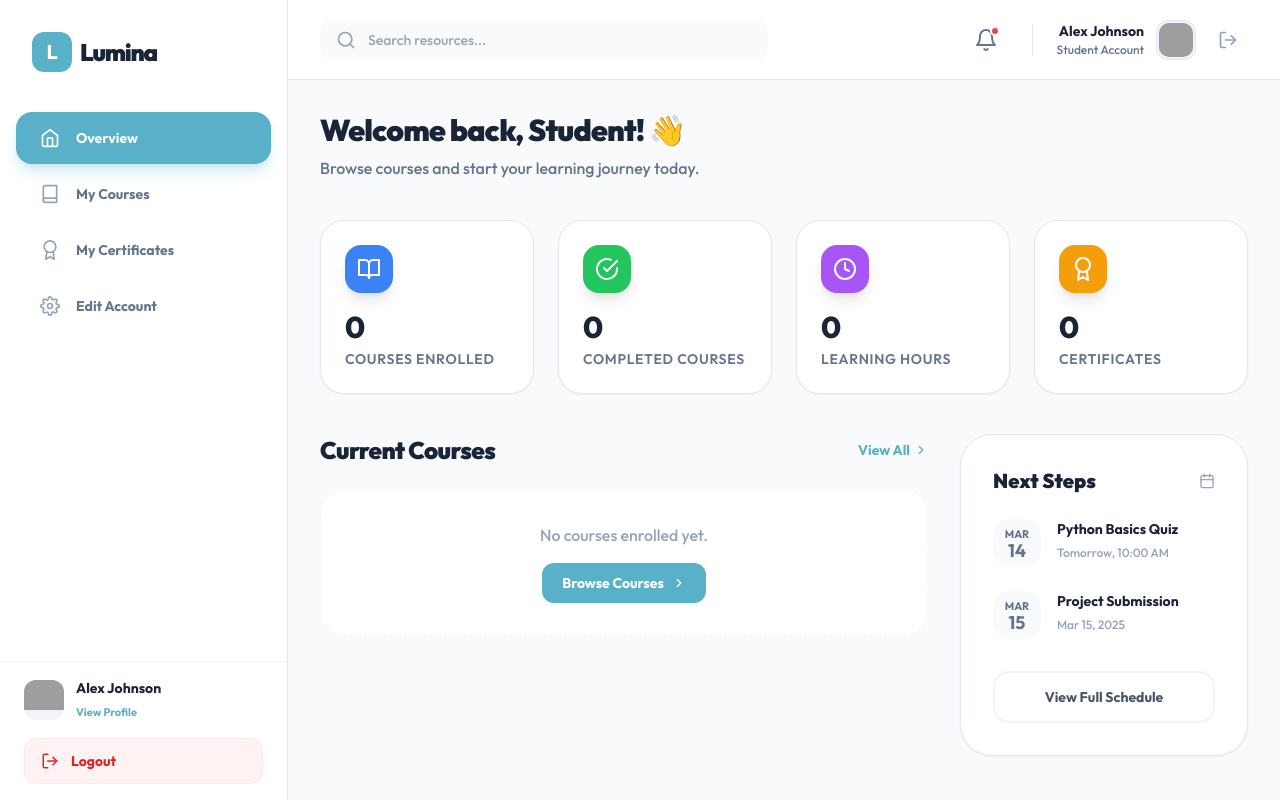
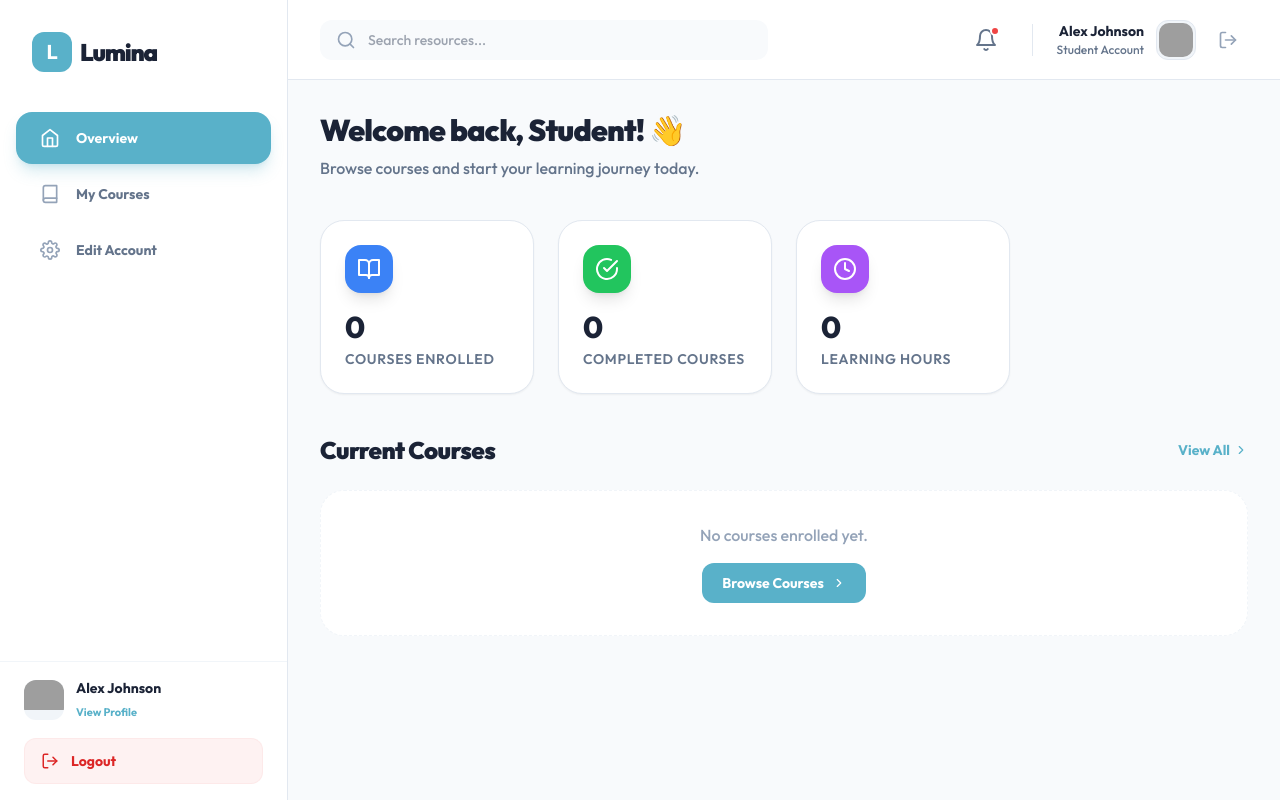
Before and after one commit to sabba1010/lms-frontend, a React (Vite) app: page /dashboard in a window 1280 px wide. Built offline with nearby package versions, Linux system fonts and the light colour scheme; grey boxes are pictures that could not be loaded.

Commit message:
hide certificate

```diff
--- a/src/components/dashboard/Overview.jsx
+++ b/src/components/dashboard/Overview.jsx
@@ -44,9 +44,7 @@ const Overview = ({ stats, enrolledCourses, upcomingTasks, setActiveTab, loading
         ))}
       </div>
 
-      <div className="grid grid-cols-1 lg:grid-cols-3 gap-8">
-        {/* Enrolled Courses Column */}
-        <div className="lg:col-span-2 space-y-6">
+      <div className="space-y-6">
         <div className="flex items-center justify-between">
           <h2 className="text-2xl font-black text-dark tracking-tight">Current Courses</h2>
           <button onClick={() => setActiveTab('My Courses')} className="text-primary font-bold text-sm hover:underline flex items-center gap-1">
@@ -55,8 +53,8 @@ const Overview = ({ stats, enrolledCourses, upcomingTasks, setActiveTab, loading
         </div>
 
         {loadingCourses ? (
-            <div className="grid grid-cols-1 md:grid-cols-2 gap-6">
-              {[1, 2].map((n) => (
+          <div className="grid grid-cols-1 md:grid-cols-2 lg:grid-cols-3 gap-6">
+            {[1, 2, 3].map((n) => (
               <div key={n} className="bg-white rounded-[32px] overflow-hidden border border-slate-200 shadow-sm h-64 animate-pulse">
                 <div className="h-40 bg-slate-100" />
                 <div className="p-5 space-y-3">
@@ -77,8 +75,8 @@ const Overview = ({ stats, enrolledCourses, upcomingTasks, setActiveTab, loading
             </button>
           </div>
         ) : (
-            <div className="grid grid-cols-1 md:grid-cols-2 gap-6">
-              {enrolledCourses.slice(0, 2).map((course) => {
+          <div className="grid grid-cols-1 md:grid-cols-2 lg:grid-cols-3 gap-6">
+            {enrolledCourses.slice(0, 3).map((course) => {
               const courseId = course._id || course.id;
               const hasScorm = !!course.scormFileName;
               const progress = course.progress || 0;
@@ -127,35 +125,6 @@ const Overview = ({ stats, enrolledCourses, upcomingTasks, setActiveTab, loading
           </div>
         )}
       </div>
-
-        {/* Sidebar Info Column */}
-        <div className="space-y-8">
-          {/* Upcoming Tasks */}
-          <div className="bg-white rounded-[32px] p-6 sm:p-8 border border-slate-200 shadow-sm">
-            <div className="flex items-center justify-between mb-6">
-              <h3 className="text-xl font-black text-dark">Next Steps</h3>
-              <FiCalendar className="text-slate-400" />
-            </div>
-            <div className="space-y-6">
-              {upcomingTasks.slice(0, 2).map((task, i) => (
-                <div key={i} className="flex gap-4 group cursor-pointer">
-                  <div className="w-12 h-12 rounded-2xl shrink-0 flex flex-col items-center justify-center font-bold text-[11px] bg-slate-50 text-slate-500 group-hover:bg-primary/10 group-hover:text-primary transition-colors">
-                    <span>MAR</span>
-                    <span className="text-lg leading-none">{14 + i}</span>
-                  </div>
-                  <div className="flex-1">
-                    <h4 className="text-sm font-bold text-dark group-hover:text-primary transition-colors">{task.title}</h4>
-                    <span className="text-[12px] font-medium text-slate-400">{task.date}</span>
-                  </div>
-                </div>
-              ))}
-            </div>
-            <button onClick={() => setActiveTab('Schedule')} className="w-full mt-8 py-3.5 border-2 border-slate-100 rounded-2xl text-sm font-bold text-slate-600 hover:border-primary hover:text-primary transition-all">
-              View Full Schedule
-            </button>
-          </div>
-        </div>
-      </div>
     </div>
   );
 };
--- a/src/components/dashboard/Sidebar.jsx
+++ b/src/components/dashboard/Sidebar.jsx
@@ -78,12 +78,6 @@ const Sidebar = ({ activeTab, setActiveTab, isSidebarOpen, setIsSidebarOpen, han
               onClick={() => { setActiveTab('Schedule'); setIsSidebarOpen(false); }}
             /> */}
             <NavItem
-              icon={<FiAward />}
-              label="My Certificates"
-              active={activeTab === 'My Certificates'}
-              onClick={() => { setActiveTab('My Certificates'); setIsSidebarOpen(false); }}
-            />
-            <NavItem
               icon={<FiSettings />}
               label="Edit Account"
               active={activeTab === 'Edit Account'}
--- a/src/pages/StudentDashboard.jsx
+++ b/src/pages/StudentDashboard.jsx
@@ -81,12 +81,6 @@ const StudentDashboard = () => {
       icon: <FiClock className="w-6 h-6" />,
       color: 'bg-purple-500',
     },
-    {
-      title: 'Certificates',
-      value: String(enrolledCourses.filter((c) => (c.progress || 0) >= 100).length),
-      icon: <FiAward className="w-6 h-6" />,
-      color: 'bg-amber-500',
-    },
   ];
 
   const upcomingTasks = [
@@ -111,8 +105,6 @@ const StudentDashboard = () => {
     switch (activeTab) {
       case 'Edit Account':
         return <EditAccount />;
-      case 'My Certificates':
-        return <MyCertificates certificates={certificates} />;
       case 'My Courses':
         return loadingCourses ? (
           <div className="flex items-center justify-center p-16">
```
Lines whose indentation alone changed are shown as unchanged.
